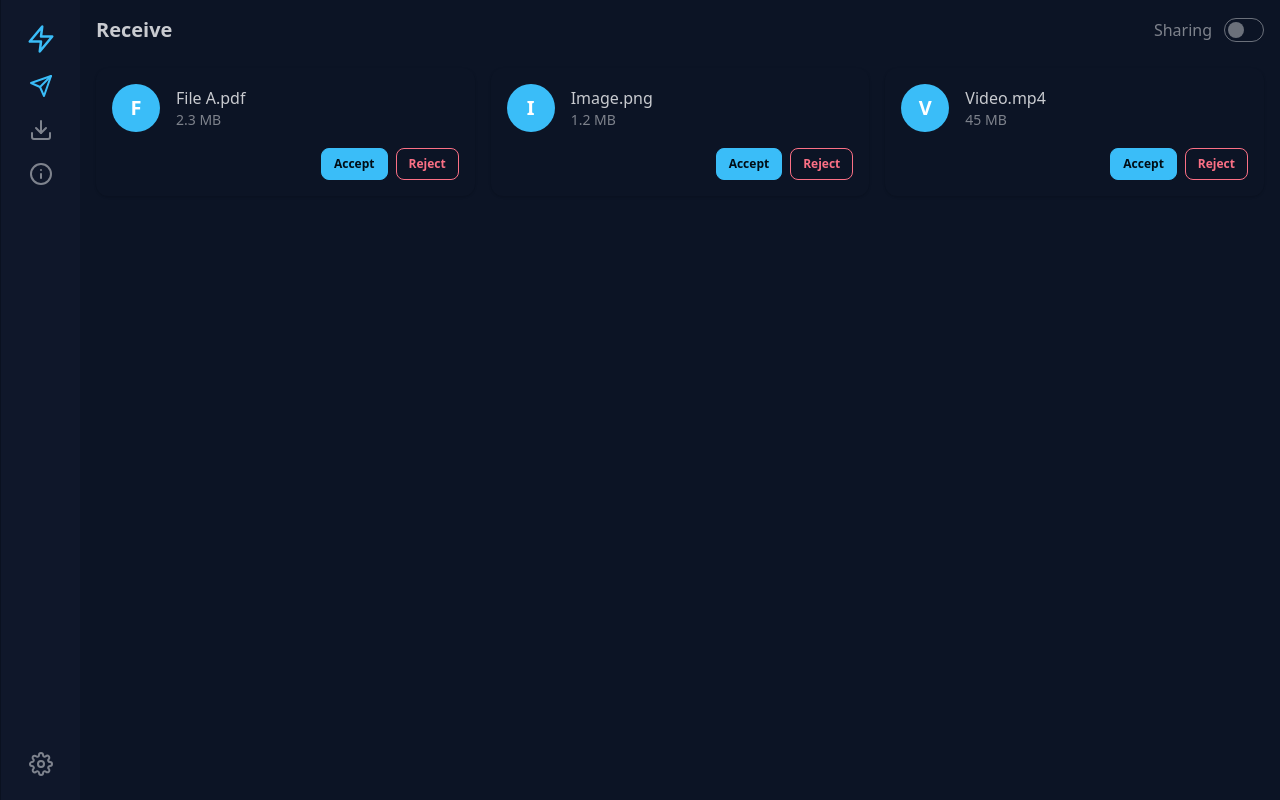
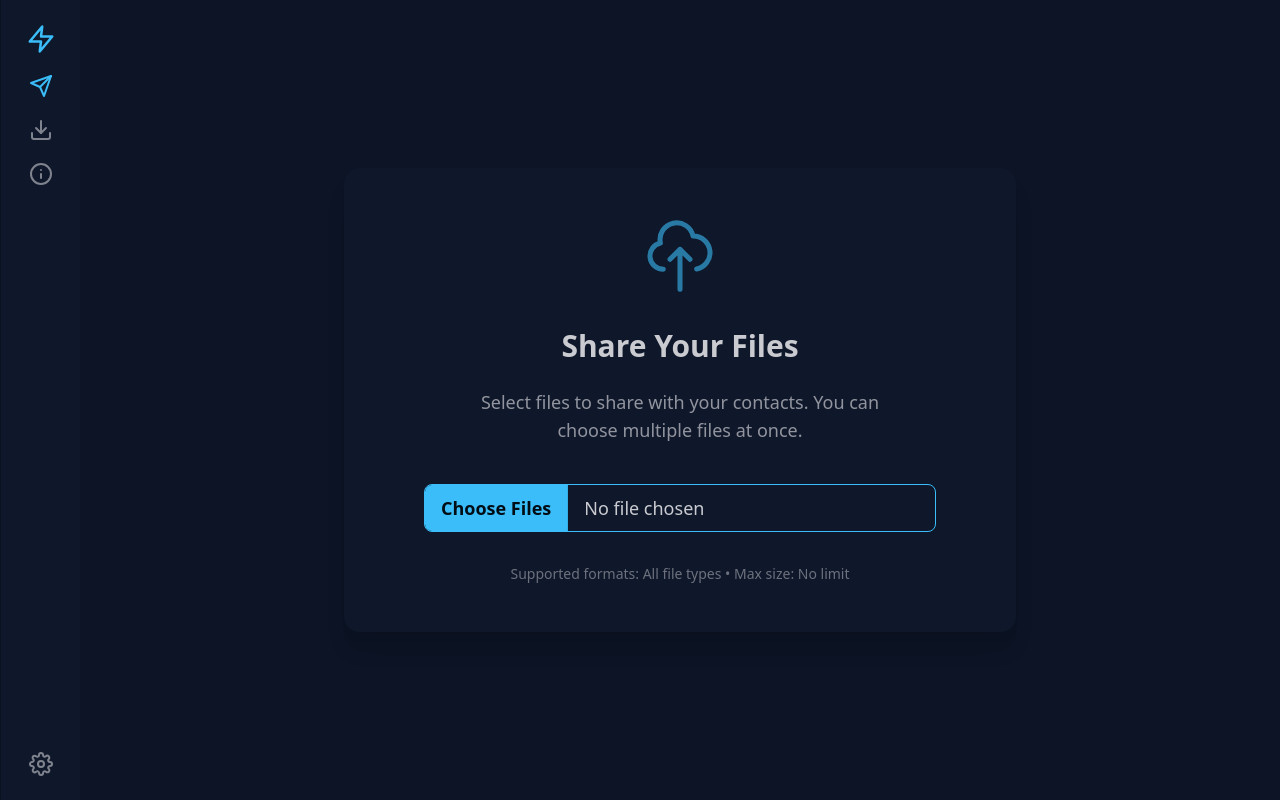
Before and after one commit to bouajilaProg/sendux, a React (Vite) app: page /send in a window 1280 px wide. Built offline with nearby package versions, Linux system fonts and the light colour scheme.

Commit message:
feat: user file select + file send list + file picker on tx ui done

```diff
--- /dev/null
+++ b/src/components/RX/FilePicker.tsx
@@ -0,0 +1,67 @@
+interface FilePickerProps {
+  setFiles: (files: File[]) => void;
+  files: File[];
+}
+
+
+function FilePicker({ setFiles, files }: FilePickerProps) {
+
+
+  const handleFileChange = (e: React.ChangeEvent<HTMLInputElement>) => {
+    const selected = e.target.files;
+    if (selected) setFiles(Array.from(selected));
+  };
+
+
+  return (
+    <div className="h-screen bg-base-200 flex items-center justify-center p-8">
+      <div className="card bg-base-100 w-full max-w-2xl shadow-xl">
+        <div className="card-body items-center text-center p-12">
+          {/* Icon */}
+          <div className="mb-6">
+            <svg
+              className="w-20 h-20 text-primary opacity-60"
+              fill="none"
+              stroke="currentColor"
+              viewBox="0 0 24 24"
+            >
+              <path
+                strokeLinecap="round"
+                strokeLinejoin="round"
+                strokeWidth={1.5}
+                d="M7 16a4 4 0 01-.88-7.903A5 5 0 1115.9 6L16 6a5 5 0 011 9.9M15 13l-3-3m0 0l-3 3m3-3v12"
+              />
+            </svg>
+          </div>
+
+          {/* Title and description */}
+          <h2 className="card-title text-3xl mb-4 text-base-content">
+            Share Your Files
+          </h2>
+          <p className="text-base-content/70 mb-8 text-lg max-w-md">
+            Select files to share with your contacts. You can choose multiple files at once.
+          </p>
+
+          {/* File input */}
+          <div className="w-full max-w-lg">
+            <input
+              type="file"
+              multiple
+              onChange={handleFileChange}
+              className="file-input file-input-bordered file-input-primary file-input-lg w-full"
+            />
+          </div>
+
+          {/* Helper text */}
+          <div className="mt-6">
+            <p className="text-sm text-base-content/50">
+              Supported formats: All file types • Max size: No limit
+            </p>
+          </div>
+        </div>
+      </div>
+    </div>
+  )
+}
+
+export default FilePicker
--- /dev/null
+++ b/src/components/RX/FileSendList.tsx
@@ -0,0 +1,69 @@
+import { FiX, FiPlus } from 'react-icons/fi';
+import { formatSize } from '../../lib/utils';
+
+interface FileSendListProps {
+  files: File[];
+  setFiles: (files: File[]) => void;
+}
+
+function FileSendList({ files, setFiles }: FileSendListProps) {
+  return (
+    <div className="bg-base-100 rounded-3xl shadow-inner p-6 overflow-x-auto flex gap-4">
+      {files.map((file, idx) => (
+        <div
+          key={idx}
+          className="bg-base-100 p-4 rounded-lg shadow-lg border border-base-300 flex items-center gap-4 min-w-[250px] relative hover:shadow-xl transition-shadow"
+        >
+          {/* Remove button - always visible */}
+          <button
+            onClick={() => {
+              const newFiles = files.filter((_, i) => i !== idx);
+              setFiles(newFiles);
+            }}
+            className="btn btn-circle btn-xs btn-error absolute -top-2 -right-2"
+          >
+            <FiX className="w-3 h-3" />
+          </button>
+
+          <div className="avatar">
+            <div className="w-12 rounded-full bg-primary text-white flex items-center justify-center text-xl font-bold">
+              {file.name[0]?.toUpperCase()}
+            </div>
+          </div>
+          <div className="text-left flex-1">
+            <div
+              className="font-medium text-base-content truncate max-w-[150px]"
+              title={file.name}
+            >
+              {file.name}
+            </div>
+            <div className="text-sm text-base-content/60">
+              {formatSize(file.size)}
+            </div>
+          </div>
+        </div>
+      ))}
+
+      {/* Add more files button */}
+      <div className="flex-shrink-0">
+        <label className="btn btn-outline btn-primary h-full min-h-[100px] w-[200px] flex flex-col items-center justify-center gap-2 cursor-pointer hover:btn-primary">
+          <FiPlus className="w-8 h-8" />
+          <span className="text-sm font-medium">Add Files</span>
+          <input
+            type="file"
+            multiple
+            onChange={(e) => {
+              const selected = e.target.files;
+              if (selected) {
+                setFiles([...files, ...Array.from(selected)]);
+              }
+            }}
+            className="hidden"
+          />
+        </label>
+      </div>
+    </div>
+  );
+}
+
+export default FileSendList;
--- /dev/null
+++ b/src/components/RX/ToSendList.tsx
@@ -0,0 +1,60 @@
+import React, { useState } from 'react';
+import UserCard from '../TX/UserCard';
+import { User } from '../../lib/types';
+
+interface ToSendListProps {
+  users: User[];
+
+}
+
+
+function ToSendList() {
+
+
+  const [sharing, setSharing] = useState(true);
+  const users = [
+    { id: 1, name: 'Ahmed' },
+    { id: 2, name: 'Sara' },
+    { id: 3, name: 'Youssef' },
+    { id: 4, name: 'Fatma' },
+    { id: 5, name: 'Ali' },
+  ];
+
+
+
+
+
+  return (
+    <div className="bg-base-100 rounded-3xl shadow-2xl p-8 flex-1 overflow-auto flex flex-col gap-6">
+      {/* Header */}
+      <div className="flex justify-between items-center">
+        <h2 className="text-3xl font-bold text-primary">Choose recipient</h2>
+        <label className="flex items-center gap-4 cursor-pointer">
+          <span className="text-lg font-semibold">Sharing</span>
+          <input
+            type="checkbox"
+            className="toggle toggle-primary scale-125"
+            checked={sharing}
+            onChange={() => setSharing(!sharing)}
+          />
+        </label>
+      </div>
+
+      {/* Grid of user cards */}
+      <div className="grid grid-cols-1 sm:grid-cols-2 md:grid-cols-3 xl:grid-cols-4 gap-6">
+        {users.map((user) => (
+          <UserCard
+            key={user.id}
+            name={user.name}
+            onSend={() => console.log(`Sending to ${user.name}`)}
+            disabled={!sharing}
+          />
+        ))}
+      </div>
+    </div>
+
+
+  )
+}
+
+export default ToSendList
--- /dev/null
+++ b/src/components/TX/UserCard.tsx
@@ -0,0 +1,27 @@
+type UserCardProps = {
+  name: string;
+  onSend: () => void;
+  disabled?: boolean;
+};
+
+const UserCard = ({ name, onSend, disabled }: UserCardProps) => {
+  return (
+    <div className="card bg-neutral text-neutral-content w-96 shadow-xl transition-all duration-500">
+      <div className="card-body items-center text-center">
+        <h2 className="card-title">{name}</h2>
+        <p className="text-sm">Ready to receive files.</p>
+        <div className="card-actions justify-end">
+          <button
+            className="btn btn-primary"
+            onClick={onSend}
+            disabled={disabled}
+          >
+            Send
+          </button>
+        </div>
+      </div>
+    </div>
+  );
+};
+
+export default UserCard;
--- /dev/null
+++ b/src/lib/types.ts
@@ -0,0 +1,3 @@
+import User from "./types/users";
+
+export type { User };
--- /dev/null
+++ b/src/lib/types/users.ts
@@ -0,0 +1,6 @@
+export default interface User {
+  id: number;
+  name: string;
+  avatarUrl?: string; // Optional avatar URL for user profile picture
+  ipAddress: string; // Optional IP address for user
+}
--- /dev/null
+++ b/src/lib/util/formatSize.ts
@@ -0,0 +1,8 @@
+
+// File size formatter
+export default function formatSize(bytes: number) {
+  const sizes = ['Bytes', 'KB', 'MB', 'GB'];
+  if (bytes === 0) return '0 Bytes';
+  const i = Math.floor(Math.log(bytes) / Math.log(1024));
+  return parseFloat((bytes / Math.pow(1024, i)).toFixed(2)) + ' ' + sizes[i];
+}
--- /dev/null
+++ b/src/lib/utils.ts
@@ -0,0 +1,4 @@
+import formatSize from "./util/formatSize";
+
+
+export { formatSize };
--- a/src/pages/TXPage.tsx
+++ b/src/pages/TXPage.tsx
@@ -1,49 +1,28 @@
+import { useState } from 'react';
+import UserCard from '../components/TX/UserCard';
+import FileSendList from '../components/RX/FileSendList';
+import FilePicker from '../components/RX/FilePicker';
+import ToSendList from '../components/RX/ToSendList';
+
+
 function TXPage() {
-  const items = [
-    { id: 1, name: 'File A.pdf', size: '2.3 MB' },
-    { id: 2, name: 'Image.png', size: '1.2 MB' },
-    { id: 3, name: 'Video.mp4', size: '45 MB' },
-  ];
+  const [files, setFiles] = useState<File[]>([]);
+  const [sharing, setSharing] = useState(true);
+  const [users, setUsers] = useState<User[]>([]);
+
+
+  if (files.length === 0) {
+    return (
+      <FilePicker files={files} setFiles={setFiles} />
+    );
+  }
 
   return (
-    <div className="p-4 flex flex-col gap-6">
-      {/* Header */}
-      <div className="flex justify-between items-center">
-        <h1 className="text-xl font-bold">Receive</h1>
-        <div className="form-control">
-          <label className="label cursor-pointer gap-3">
-            <span className="label-text">Sharing</span>
-            <input type="checkbox" className="toggle toggle-primary" />
-          </label>
-        </div>
-      </div>
+    <div className="h-screen bg-base-200 p-8 flex flex-col gap-8">
 
 
-      {/* File List */}
-      <div className="grid grid-cols-1 sm:grid-cols-2 lg:grid-cols-3 gap-4">
-        {items.map((item) => (
-          <div key={item.id} className="card bg-base-200 rounded-xl shadow p-4">
-            {/* Top: Avatar + Info */}
-            <div className="flex items-center gap-4 mb-4">
-              <div className="avatar">
-                <div className="w-12 rounded-full bg-primary text-white flex items-center justify-center text-xl font-bold">
-                  {item.name[0]}
-                </div>
-              </div>
-              <div>
-                <div className="font-medium">{item.name}</div>
-                <div className="text-sm text-base-content/60">{item.size}</div>
-              </div>
-            </div>
-
-            {/* Bottom: Actions */}
-            <div className="card-actions justify-end">
-              <button className="btn btn-sm btn-primary">Accept</button>
-              <button className="btn btn-sm btn-outline btn-error">Reject</button>
-            </div>
-          </div>
-        ))}
-      </div>
+      <FileSendList files={files} setFiles={setFiles} />
+      <ToSendList users={users} setUsers={setUsers} sharing={sharing} setSharing={setSharing} />
 
     </div>
   );
```
